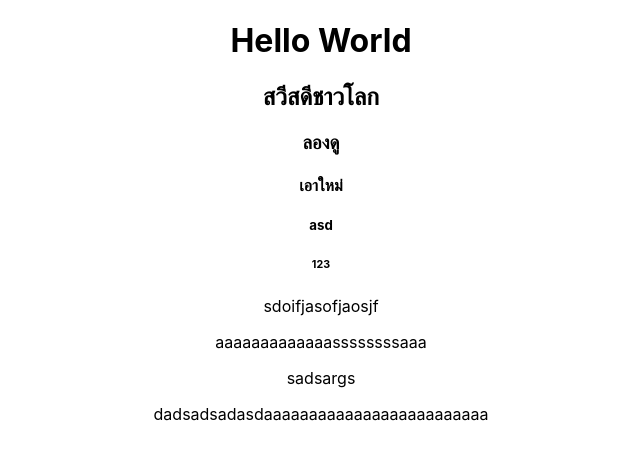
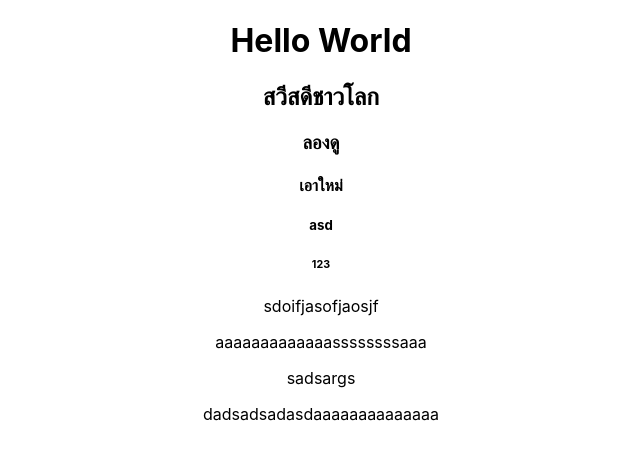
Before and after one commit to Puthinart-S/test-react, a React (Create React App) app: page / in a window 1280 px wide. Shown: the top 460 px of the page, without its empty margins (319-959 px from the left). Built offline with nearby package versions, Linux system fonts and the light colour scheme.

Commit message:
Update App.js

```diff
--- a/src/App.js
+++ b/src/App.js
@@ -13,7 +13,7 @@ function App() {
       <p>sdoifjasofjaosjf</p>
       <p>aaaaaaaaaaaaassssssssaaa</p>
       <p>sadsargs</p>
-      <p>dadsadsadasdaaaaaaaaaaaaaaaaaaaaaaaaa</p>
+      <p>dadsadsadasdaaaaaaaaaaaaaa</p>
     </div>
   );
 }
```
